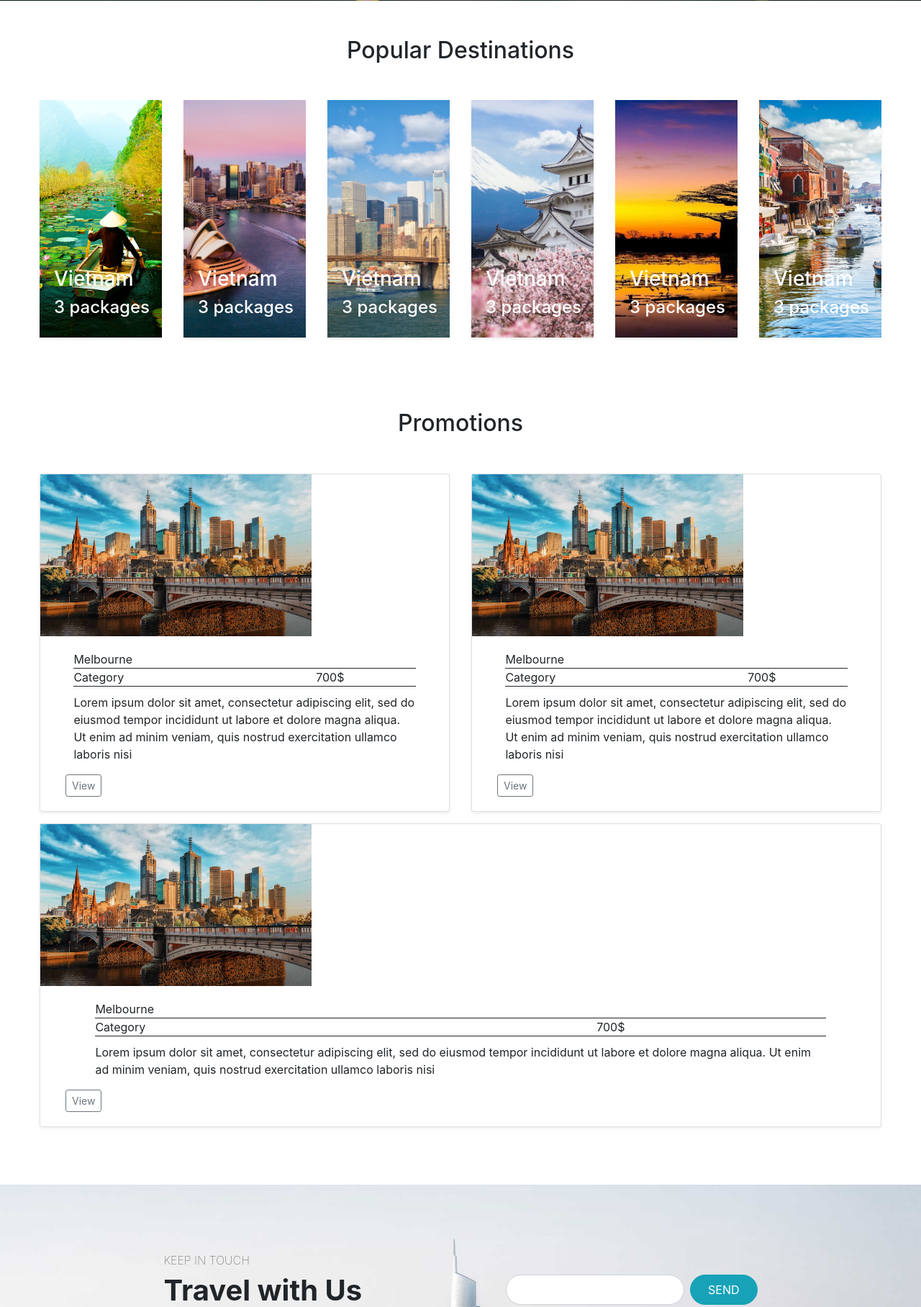
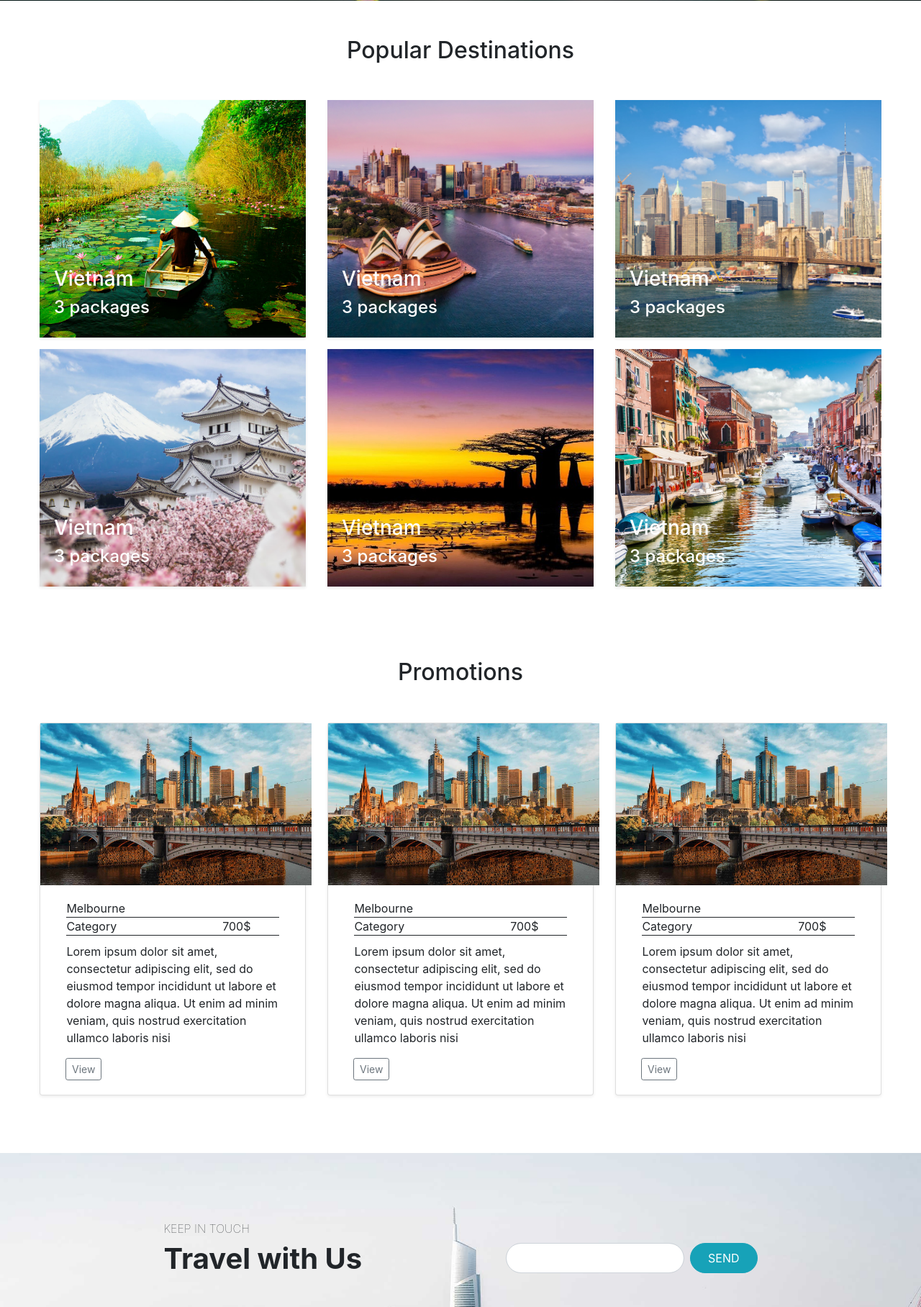
Before and after one commit to Sportaholic-21/UIT-IE303-TravelWeb, a Java web app: page /home in a window 1280 px wide. Shown: the part 849-2665 px from the top of the page at 72% size. Run offline with Spring Boot 4, a stand-in JSP engine, Linux system fonts and the light colour scheme; the project's own start-up code is not run, and a stand-in starts its controllers and pages.

Commit message:
#1 fix bug

```diff
--- a/src/main/webapp/WEB-INF/views/home.jsp
+++ b/src/main/webapp/WEB-INF/views/home.jsp
@@ -31,7 +31,7 @@
 				<section class="destination">
 					<h2 class="destination-h2">Popular Destinations</h2>
 					<div class="row row-cols-1 row-cols-sm-2 row-cols-md-3 g-3">
-						<div class="col">
+						<div class="col-md-4">
 							<div class="destination-card shadow-sm vietnam" style="background: url('${pageContext.request.contextPath}/resources/images/vietnam.jpg') no-repeat top;
 		   background-size: cover;">
 								<div class="destination-text">
@@ -41,7 +41,7 @@
 							</div>
 						</div>
 
-						<div class="col">
+						<div class="col-md-4">
 							<div class="destination-card shadow-sm" style="background: url('${pageContext.request.contextPath}/resources/images/australia.jpg') no-repeat top;
 		   background-size: cover;">
 								<div class="destination-text">
@@ -51,7 +51,7 @@
 							</div>
 						</div>
 
-						<div class="col">
+						<div class="col-md-4">
 							<div class="destination-card shadow-sm" style="background: url('${pageContext.request.contextPath}/resources/images/america.jpg') no-repeat top;
 		   background-size: cover;">
 								<div class="destination-text">
@@ -61,7 +61,7 @@
 							</div>
 						</div>
 
-						<div class="col">
+						<div class="col-md-4">
 							<div class="destination-card shadow-sm" style="background: url('${pageContext.request.contextPath}/resources/images/japan.jpg') no-repeat top;
 		   background-size: cover;">
 								<div class="destination-text">
@@ -71,7 +71,7 @@
 							</div>
 						</div>
 
-						<div class="col">
+						<div class="col-md-4">
 							<div class="destination-card shadow-sm" style="background: url('${pageContext.request.contextPath}/resources/images/madagascar.jpg') no-repeat top;
 		   background-size: cover;">
 								<div class="destination-text">
@@ -81,7 +81,7 @@
 							</div>
 						</div>
 
-						<div class="col">
+						<div class="col-md-4">
 							<div class="destination-card shadow-sm" style="background: url('${pageContext.request.contextPath}/resources/images/italy.jpg') no-repeat top;
 		   background-size: cover;">
 								<div class="destination-text">
@@ -97,7 +97,7 @@
 				<section class="combo">
 					<h2 class="combo-h2">Promotions</h2>
 					<div class="row row-cols-1 row-cols-sm-2 row-cols-md-3 g-3">
-						<div class="col">
+						<div class="col-md-4">
 							<div class="card shadow-sm">
 								<img class="combo-image" src="${pageContext.request.contextPath}/resources/images/melbourne.jpg" />
 								<div class="card-body">
@@ -122,7 +122,7 @@
 								</div>
 							</div>
 						</div>
-						<div class="col">
+						<div class="col-md-4">
 							<div class="card shadow-sm">
 								<img class="combo-image" src="${pageContext.request.contextPath}/resources/images/melbourne.jpg" />
 								<div class="card-body">
@@ -147,7 +147,7 @@
 								</div>
 							</div>
 						</div>
-						<div class="col">
+						<div class="col-md-4">
 							<div class="card shadow-sm">
 								<img class="combo-image" src="${pageContext.request.contextPath}/resources/images/melbourne.jpg" />
 								<div class="card-body">
--- a/src/main/webapp/resources/css/pages/home.css
+++ b/src/main/webapp/resources/css/pages/home.css
@@ -35,6 +35,7 @@
     width: 50%;;
     border-radius: 10px;
 }
+
 
 .search-container input[type="text"]
 {
```
Lines whose indentation alone changed are shown as unchanged.
